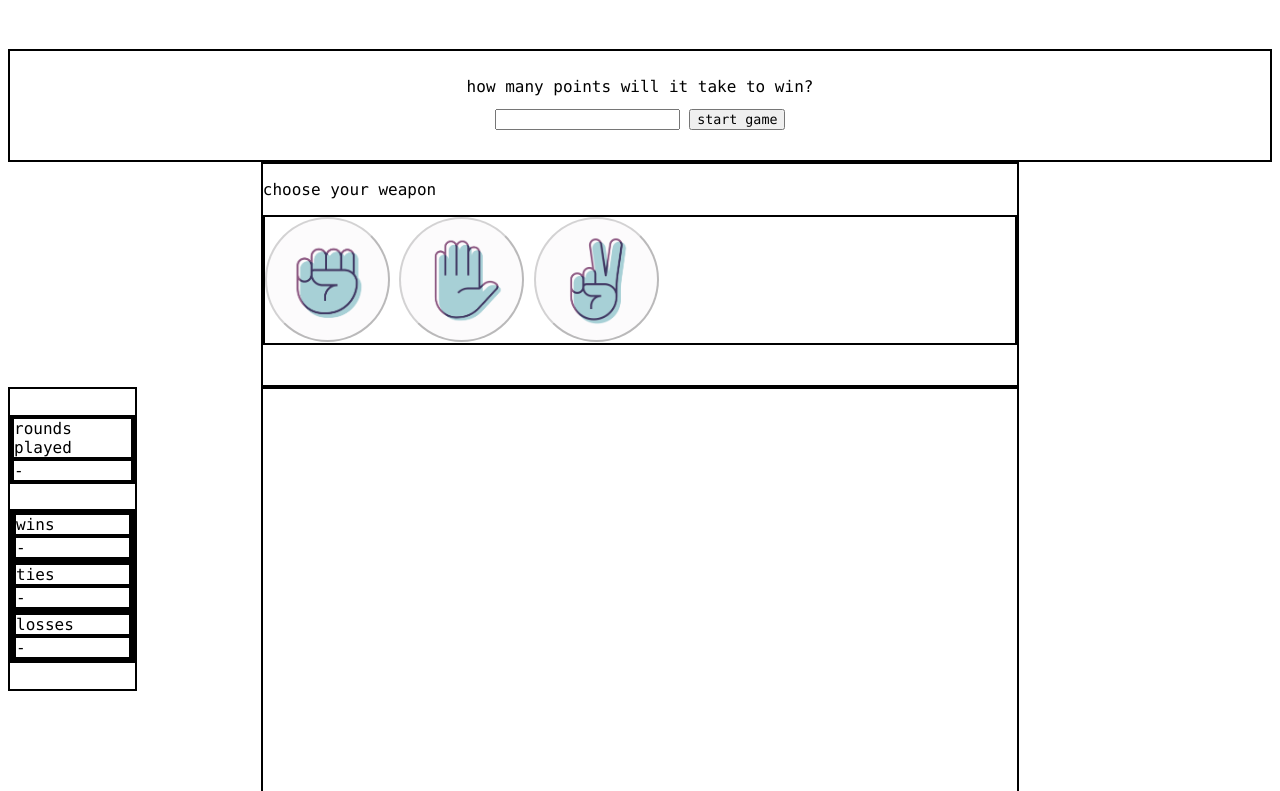
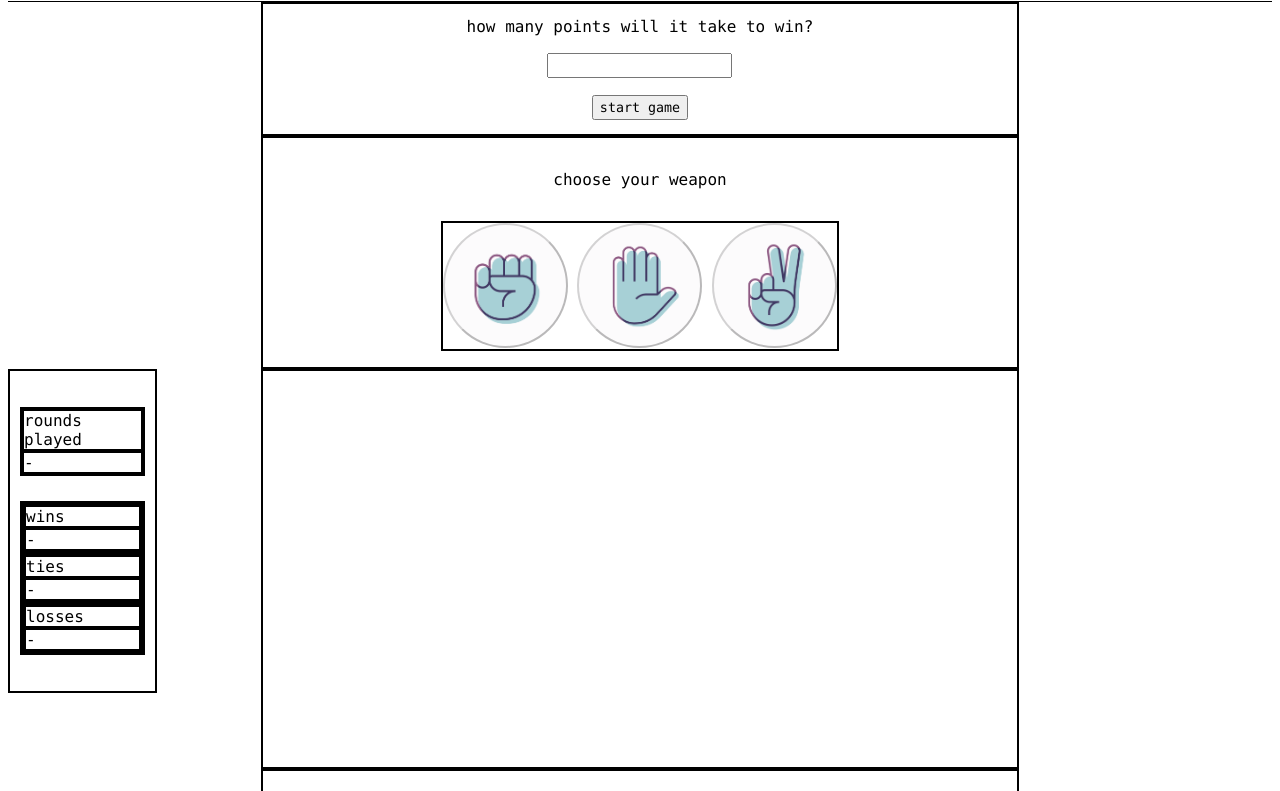
Before and after one commit to parentda/rock-paper-scissors-UI, a plain HTML site: page index.html in a window 1280 px wide. Shown: the part 157-948 px from the top of the page. Drawn offline with Linux system fonts and the light colour scheme.

Commit message:
Updated CSS

```diff
--- a/styles.css
+++ b/styles.css
@@ -10,8 +10,8 @@ div {
 header {
   display: flex;
   justify-content: center;
-  padding: 0.8em;
   font-size: 30px;
+  border-bottom: 1px solid black;
 }
 
 main {
@@ -19,16 +19,25 @@ main {
   width: auto;
   margin: auto;
   height: 900px;
-  grid-template-rows: 1fr 2fr 4fr 1fr;
+  grid-template-rows: 1fr 1.75fr 3fr 1fr;
   grid-template-columns: 1fr 3fr 1fr;
 }
 
 #input {
-  text-align: center;
-  line-height: 2;
-  padding: 20px;
+  display: flex;
+  flex-direction: column;
+  justify-content: space-evenly;
+  align-items: center;
+  line-height: 1.5;
   grid-row: 1 / 2;
-  grid-column: 1 / 4;
+  grid-column: 2 / 3;
+}
+
+#input [id] {
+  padding-top: 3px;
+  padding-bottom: 3px;
+  margin-top: 3px;
+  margin-bottom: 3px;
 }
 
 .deactivated {
@@ -38,6 +47,10 @@ main {
 .playOptions {
   grid-row: 2 / 3;
   grid-column: 2 / 3;
+  display: flex;
+  flex-direction: column;
+  justify-content: space-evenly;
+  align-items: center;
 }
 
 .playOptions button {
@@ -52,6 +65,7 @@ main {
   flex-direction: column;
   width: 125px;
   height: 300px;
+  padding: 10px;
   justify-content: space-evenly;
   grid-row: 3 / 4;
   grid-column: 1 / 2;
```
Also changed, not shown: index.html (+0 -1 lines).
